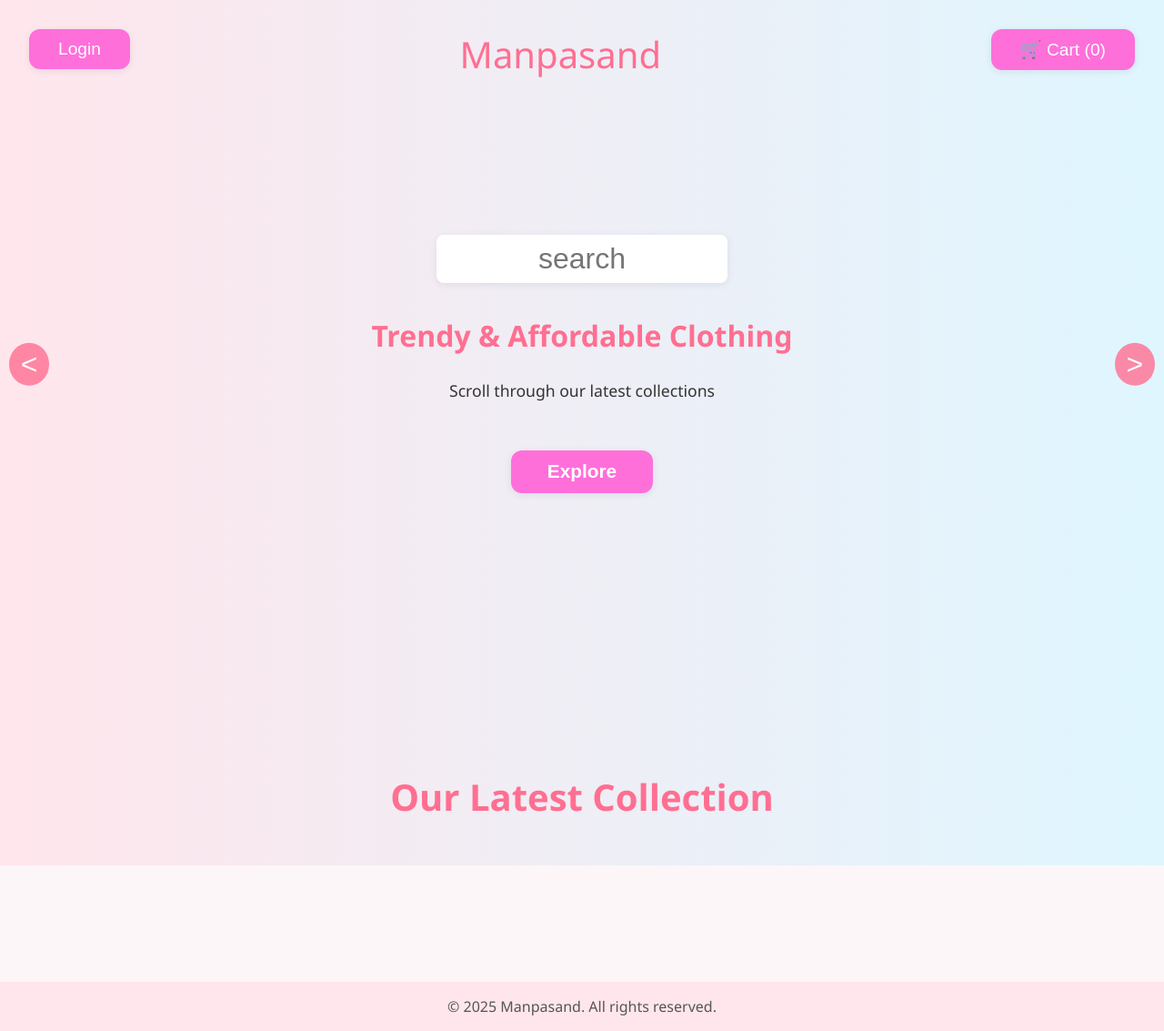
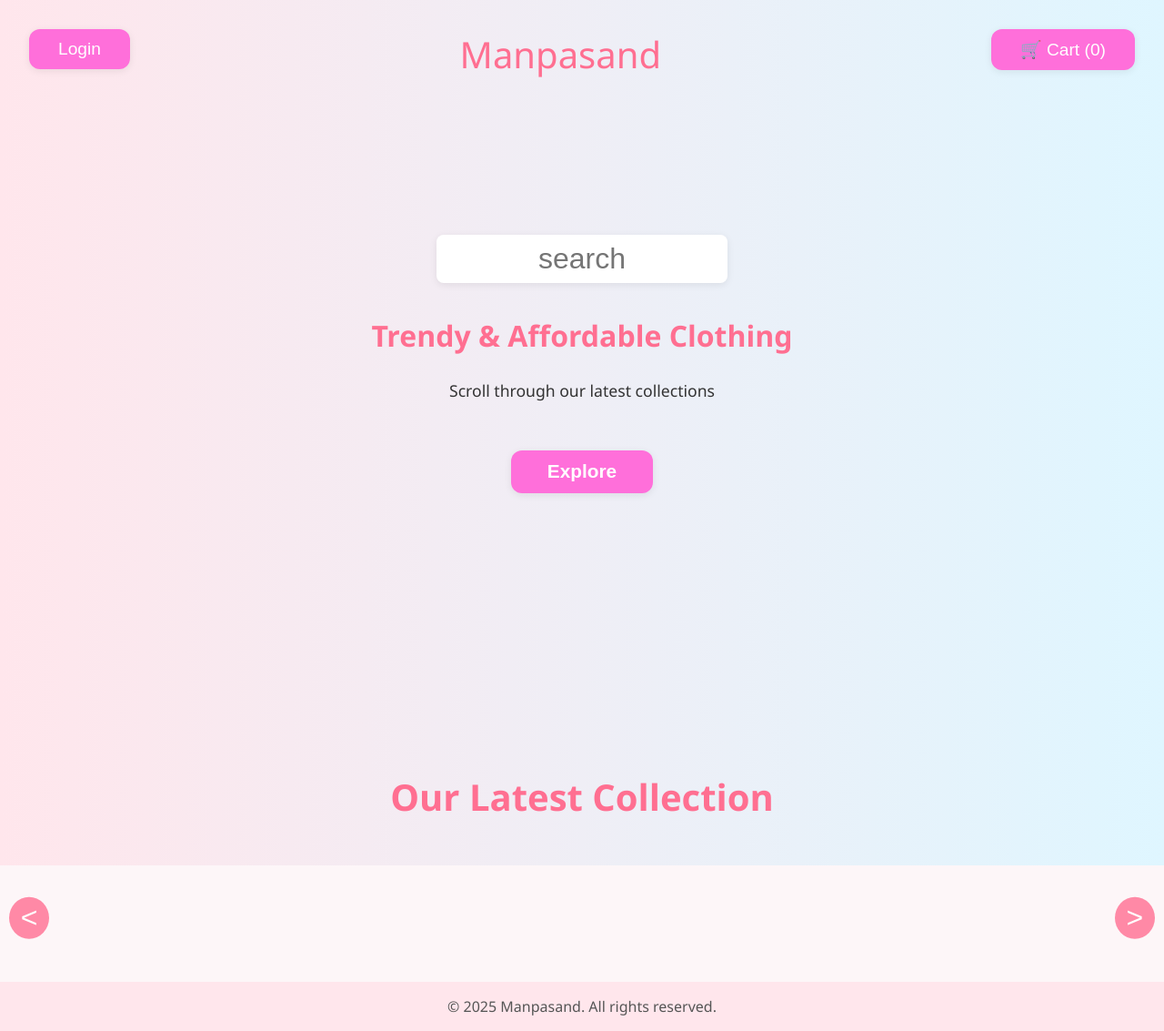
Before and after one commit to GarvKapoor/ecom, a Flask app: page / in a window 1280 px wide. Shown: the whole page at 91% size. Run offline with Flask 3, Linux system fonts and the light colour scheme; data that the repository does not hold is empty.

Commit message:
button positioning

```diff
--- a/static/styles.css
+++ b/static/styles.css
@@ -75,6 +75,7 @@ body {
 .product-list {
   padding: 2rem;
   text-align: center;
+  position: relative;
 }
 
 .product-grid {
@@ -520,7 +521,7 @@ footer {
 }
 .arrow {
   position: absolute;
-  top: 50%;
+  top: 60%;
   transform: translateY(-50%);
   font-size: 2rem;
   background: #ff6f91;
```
